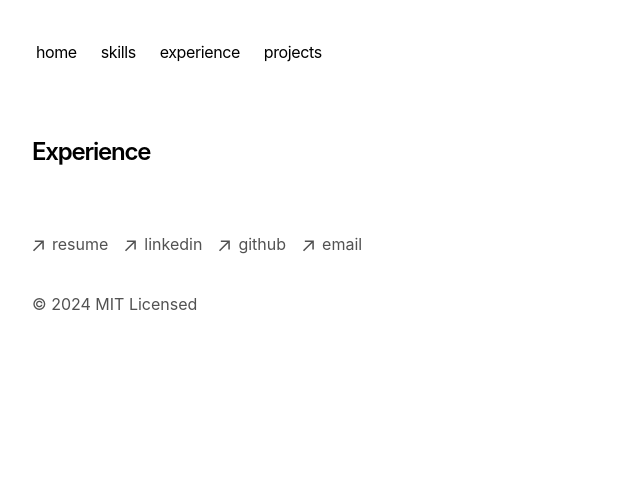
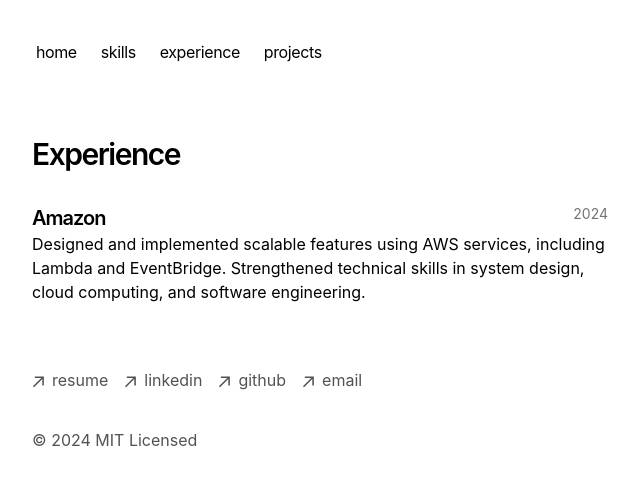
Before and after one commit to nnwetzel/portfolio, a Next.js app: page /experience in a window 1280 px wide. Shown: the top 484 px of the page, without its empty margins (320-960 px from the left). Built offline with nearby package versions, Linux system fonts and the light colour scheme.

Commit message:
Experience update

```diff
--- a/app/experience/page.tsx
+++ b/app/experience/page.tsx
@@ -1,9 +1,20 @@
 export default function ExperiencePage() {
   return (
-    <section>
-      <h1 className="mb-8 text-2xl font-semibold tracking-tighter">
-        Experience
-      </h1>
-    </section>
+      <section>
+        <h1 className="mb-8 text-3xl font-semibold tracking-tighter">
+          Experience
+        </h1>
+        <section className="mb-8">
+          <div className="flex justify-between items-start">
+            <h2 className="text-xl font-semibold tracking-tighter">Amazon</h2>
+            <span className="text-sm text-neutral-500">2024</span>
+          </div>
+          <p className="mb-4">
+            Designed and implemented scalable features using AWS services, including Lambda and
+            EventBridge. Strengthened technical skills in system design, cloud computing, and software
+            engineering.
+          </p>
+        </section>
+      </section>
   );
 }
--- a/app/page.tsx
+++ b/app/page.tsx
@@ -3,7 +3,7 @@
 export default function Page() {
   return (
       <section>
-        <h1 className="mb-8 text-2xl font-semibold tracking-tighter">
+        <h1 className="mb-8 text-3xl font-semibold tracking-tighter">
           Hi, I'm Nathaniel
         </h1>
         <p className="mb-4">
```
